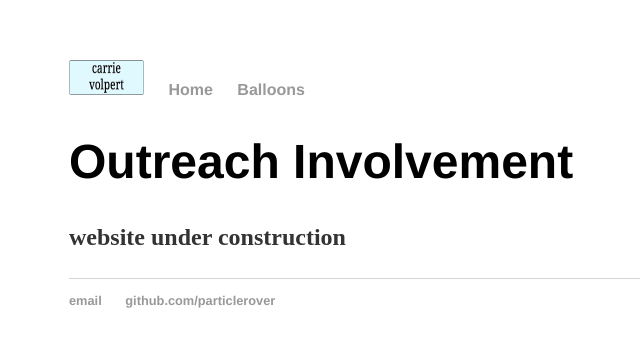
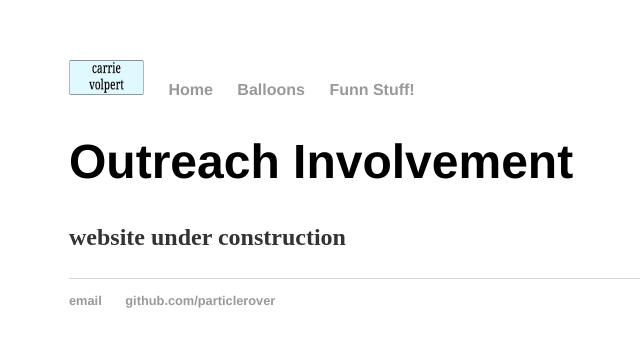
Before and after one commit to particlerover/particlerover.github.io, a Jekyll site: the page built from outreach/index.html, in a window 1280 px wide. Shown: the top 347 px of the page, without its empty margins (123-763 px from the left). Built offline with Jekyll 4.4.1, drawn with Linux system fonts in a browser that asks for light colours.

Commit message:
Add 'Fun Stuff!' link to default layout

```diff
--- a/_layouts/default.html
+++ b/_layouts/default.html
@@ -16,6 +16,7 @@
 <!-- <li><a href="/about">About</a></li> -->
 <!-- <li><a href="/research">Research</a></li> -->
 <li><a href="/Balloons">Balloons</a></li>
+<li><a href="/Fun">Funn Stuff!</a></li>
 <!-- <li><a href="/outreach">Outreach</a></li> -->
 <!-- <li><a href="/cv">CV</a></li> -->
 <!-- <li><a href="/poster">Posters</a></li> -->
```
